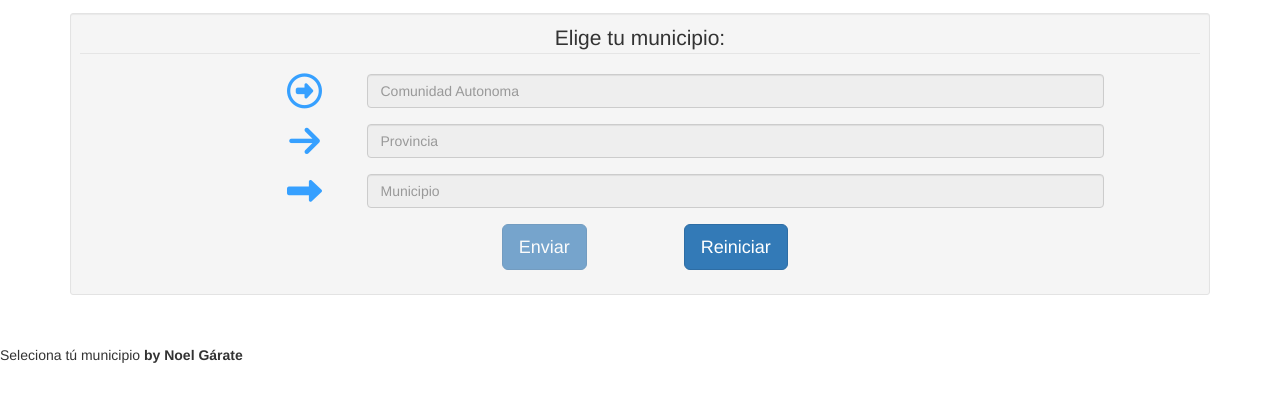
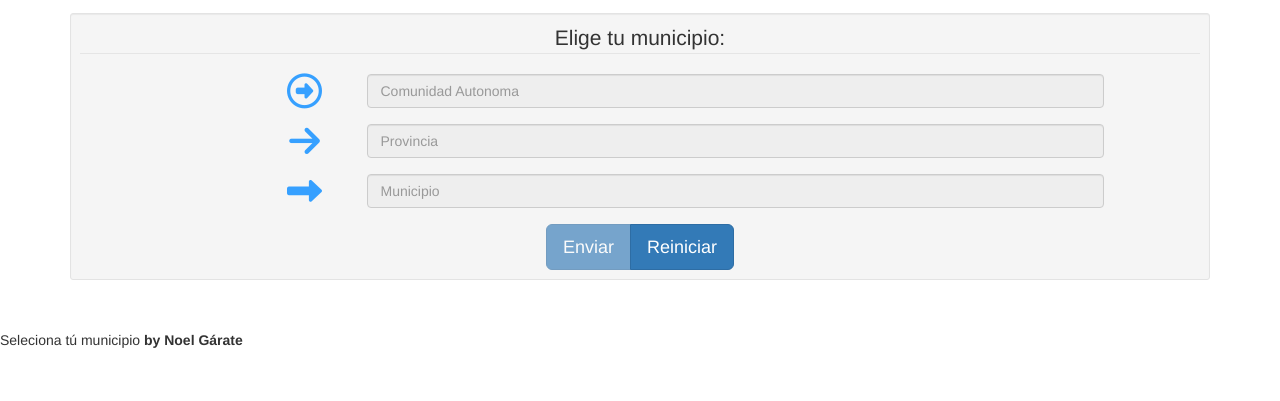
Before and after one commit to NGarate/jQueryAutosuggest, a website: page public/home.html in a window 1280 px wide. Shown: the part 87-488 px from the top of the page. Drawn offline with nearby package versions, Linux system fonts and the light colour scheme; no server answers.

Commit message:
Cambio del estilo de los botones

```diff
--- a/public/home.html
+++ b/public/home.html
@@ -97,13 +97,10 @@
                                 </div>
                             </div>
 
-                            <div class="form-group">
-                                <div class="col-lg-4 text-center divForm"></div>
-                                <div class="col-lg-2 text-center divForm">
-                                    <button id="sub" type="submit" disabled="true" class="btn btn-primary btn-lg">Enviar</button>
-                                </div>
-                                <div class="col-lg-2 text-center divForm">
-                                    <button id="res" type="reset" class="btn btn-primary btn-lg">Reiniciar</button>
+                            <div class="btn-group-wrap text-center">
+                                <div class="btn-group divForm">
+                                    <button id="sub" type="submit" disabled="true" class="btn btn-primary btn-lg divForm">Enviar</button>
+                                    <button id="res" type="reset" class="btn btn-primary btn-lg divForm">Reiniciar</button>
                                 </div>
                             </div>
                         </fieldset>
```
